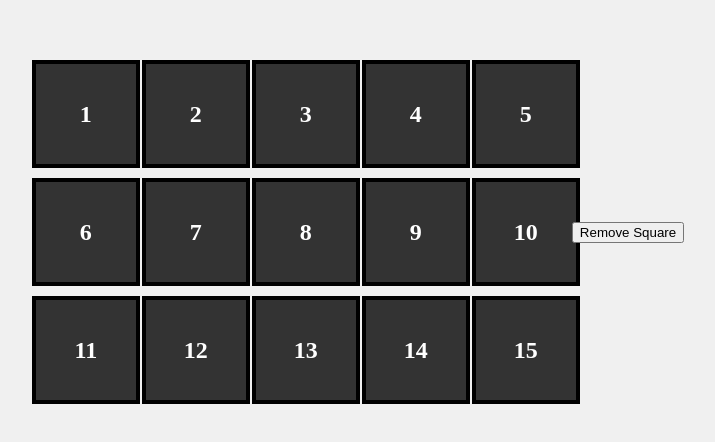
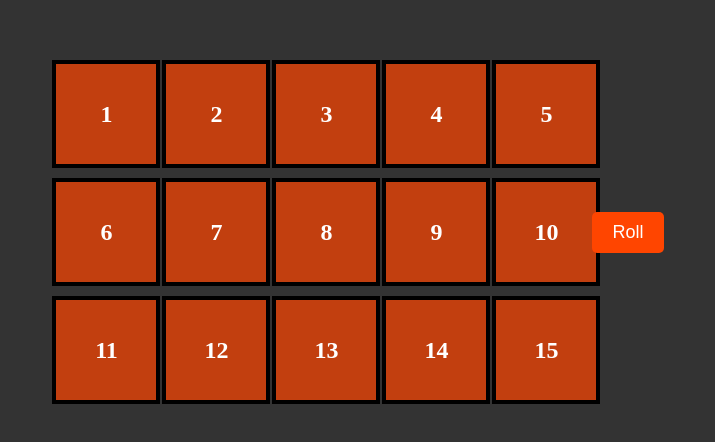
Before and after one commit to neverpmhere/roll, a plain HTML site: page index.html in a window 1280 px wide. Shown: the part 168-610 px from the top of the page, without its empty margins (282-997 px from the left). Drawn offline with Linux system fonts and the light colour scheme.

Commit message:
Update index.html

```diff
--- a/index.html
+++ b/index.html
@@ -10,7 +10,8 @@
       align-items: center;
       height: 100vh;
       margin: 0;
-      background-color: #f0f0f0;
+      background-color: #333;
+      color: #fff;
     }
 
     .container {
@@ -26,7 +27,7 @@
       display: flex;
       justify-content: center;
       align-items: center;
-      background-color: #333;
+      background-color: rgba(255, 69, 0, 0.7); /* Яркий оранжевый с полупрозрачностью */
       color: #fff;
       font-size: 24px;
       font-weight: bold;
@@ -36,6 +37,20 @@
 
     .hidden {
       visibility: hidden;
+    }
+
+    button {
+      background-color: #ff4500; /* Оранжевый */
+      color: #fff;
+      font-size: 18px;
+      padding: 10px 20px;
+      border: none;
+      border-radius: 5px;
+      cursor: pointer;
+    }
+
+    button:hover {
+      background-color: #ff6347; /* Светло-оранжевый при наведении */
     }
   </style>
   <script>
@@ -80,7 +95,7 @@
   <div class="square">15</div>
 </div>
 
-<button id="removeSquareButton">Remove Square</button>
+<button id="removeSquareButton">Roll</button>
 
 </body>
 </html>
```
